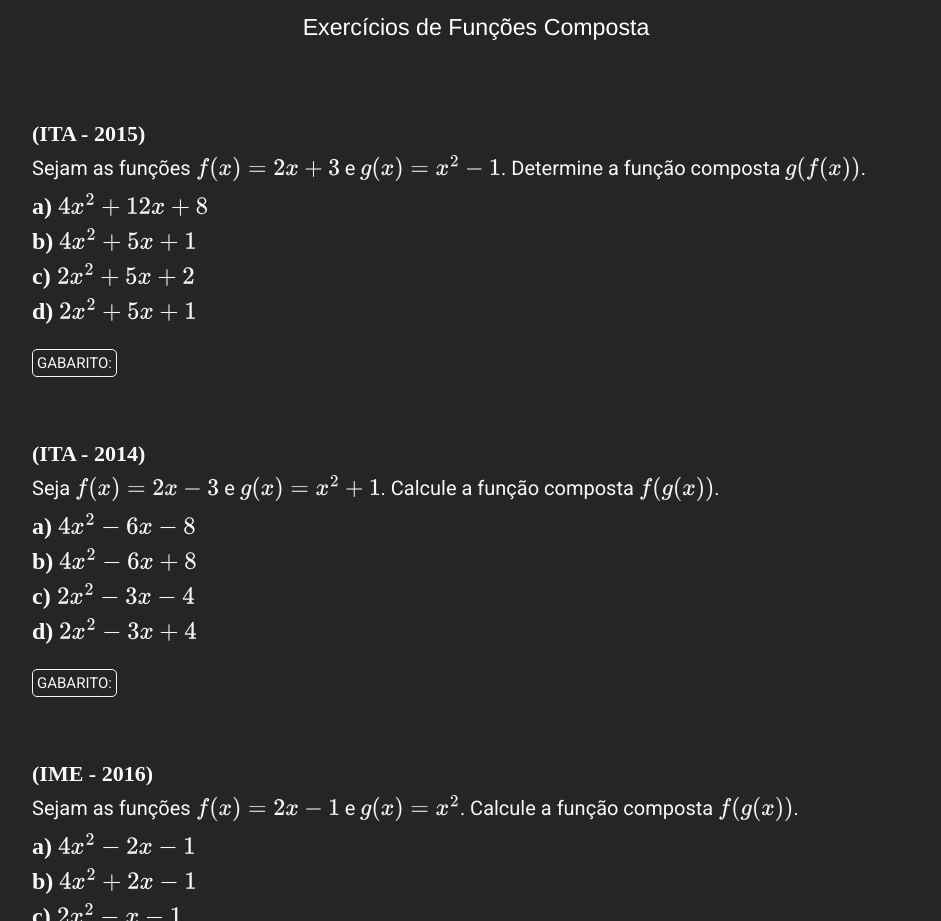
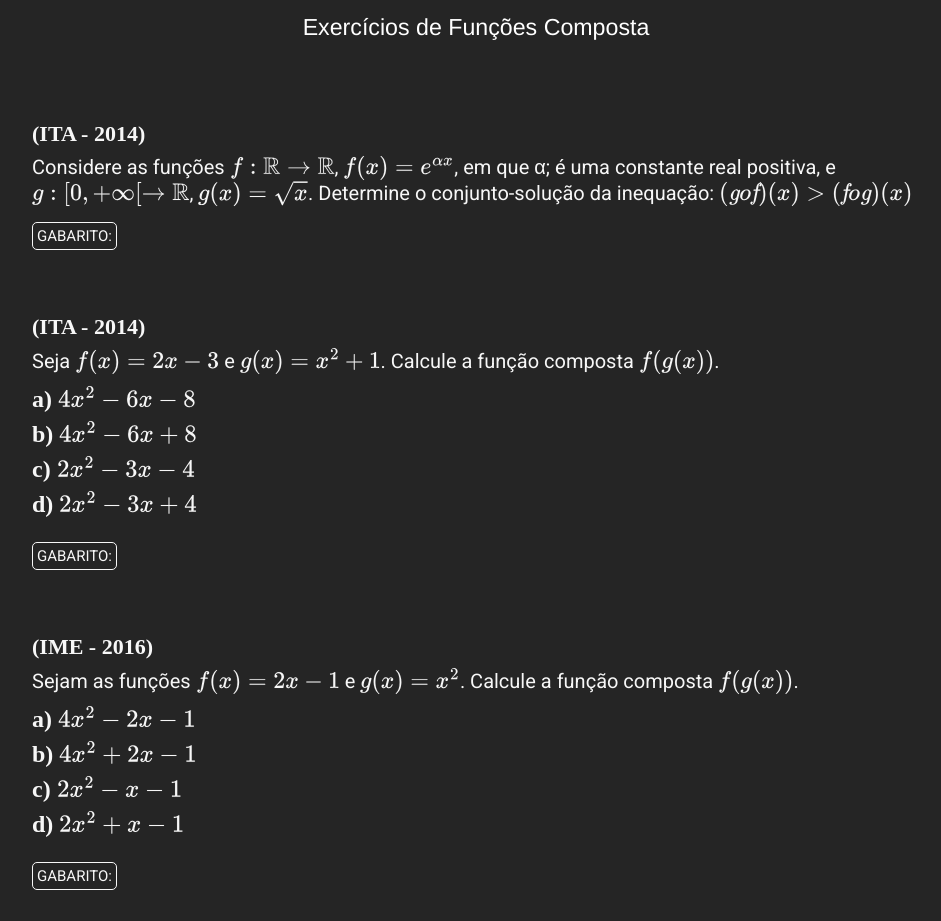
Before and after one commit to Chaverbr/matematica, a plain HTML site: page index.html in a window 1280 px wide. Shown: the part 2780-3701 px from the top of the page, without its empty margins (164-1105 px from the left). Drawn offline with nearby package versions, Linux system fonts and the light colour scheme.

Commit message:
funcão composta - mudança de ita 2015 para 2014 outra questão

```diff
--- a/index.html
+++ b/index.html
@@ -190,16 +190,9 @@
 
 
         <div class="questoesContainer">
-            <h4 class="questoesContainer-titulo">(ITA - 2015)</h4>
+            <h4 class="questoesContainer-titulo">(ITA - 2014)</h4>
 
-            <p class="enunciado">Sejam as funções $f(x) = 2x + 3$ e $g(x) = x^2 - 1$. Determine a função composta $g(f(x))$.</p>
-
-            <ul class="opcoes">
-                <li>a&#41; $4x^2 + 12x + 8$</li>
-                <li>b&#41; $4x^2 + 5x + 1$</li>
-                <li>c&#41; $2x^2 + 5x + 2$</li>
-                <li>d&#41; $2x^2 + 5x + 1$</li>
-            </ul>
+            <p class="enunciado">Considere as funções $f :\mathbb{R} \rightarrow \mathbb{R}$, $f(x) = e^{&alpha;x}$, em que &alpha;; é uma constante real positiva, e $g : [0, +&infin;[ \rightarrow \mathbb{R}$, $g(x) = \sqrt{x}$. Determine o conjunto-solução da inequação: $(\mathit{g}o\mathit{f})(x) > (\mathit{f}o\mathit{g})(x)$</p>
 
             <p class="gabarito">GABARITO: <span class="off">Não Adicionado</span></p>
         </div>
```
